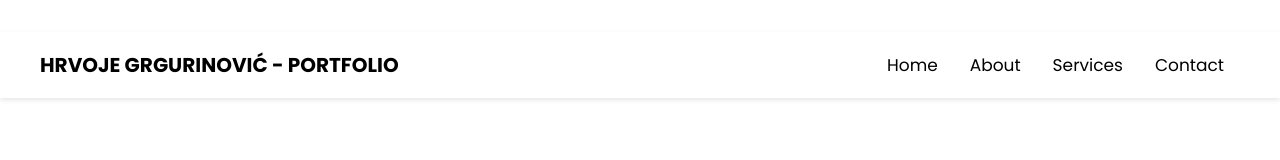
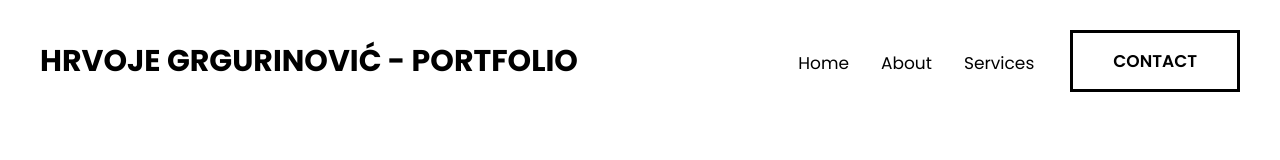
Before and after one commit to Leo1705/HrvojePortfolio, a plain HTML site: page index.html in a window 1280 px wide. Drawn offline with Linux system fonts and the light colour scheme; a web font is replaced by a local one.

Commit message:
NOVI KOD. HEADER GOTOV

```diff
--- a/index.html
+++ b/index.html
@@ -17,10 +17,10 @@
           >HRVOJE GRGURINOVIĆ - PORTFOLIO</a
         >
         <ul class="nav_list" id="myTopnav">
-          <a href="#home" class="active">Home</a>
-          <a href="#news">About</a>
-          <a href="#contact">Services</a>
-          <a href="#about">Contact</a>
+          <a href="#home" class="active nav_item">Home</a>
+          <a href="#about" class="nav_item">About</a>
+          <a href="#services" class="nav_item">Services</a>
+          <a href="#contact" class="contact_header">Contact</a>
         </ul>
 
         <a href="javascript:void(0);" class="icon" onclick="myFunction()">
--- a/style.css
+++ b/style.css
@@ -1,4 +1,3 @@
-
 @import url('https://fonts.googleapis.com/css2?family=Noto+Sans:ital,wdth,wght@0,62.5..100,700;1,62.5..100,700&display=swap');
 @import url('https://fonts.googleapis.com/css2?family=Bona+Nova+SC:wght@700&display=swap');
 @import url('https://fonts.googleapis.com/css2?family=Arvo:wght@700&display=swap');
@@ -14,10 +13,8 @@ body {
 
 
 .header_nav {
+  background-color: #fff;
 
-  margin-top: 2rem;
-  background-color: #fff;
-  box-shadow: 0 2px 5px rgba(0, 0, 0, 0.1);
   padding: 10px 20px;
   position: relative;
 }
@@ -29,11 +26,12 @@ body {
   justify-content: space-between;
   max-width: 1200px;
   margin: 0 auto;
+  padding:20px 0px;
 }
 
 .brand_logo {
 
-  font-size: 20px;
+  font-size: 30px;
   font-weight: bold;
   color: black;
   text-decoration: none;
@@ -49,21 +47,34 @@ body {
 }
 
 .nav_list a {
-
   color: black;
   text-align: center;
   padding: 10px 16px;
   text-decoration: none;
   font-size: 17px;
+  transition:all 0.3s;
+}
+.nav_item{
+  margin-top:10px;
 }
 
 .nav_list a:hover {
-
   background-color: #ddd;
   color: black;
+  transition:all 0.3s;
 }
-
-
+.contact_header{
+  border:3px solid black;
+  padding:15px 40px !important;
+  font-weight:600;
+  text-transform:uppercase;
+  margin-left:20px;
+}
+.contact_header:hover{
+background-color: #32AA27 !important;
+color:white !important;
+border-color:#32AA27;
+}
 .icon {
 
   display: none;
@@ -83,23 +94,28 @@ body {
     width: 100%;
     background-color: #fff;
     position: absolute;
-    top: 60px;
+    top:40px;
     left: 0;
-    box-shadow: 0 2px 5px rgba(0, 0, 0, 0.1);
+    transition:all 0.5s;
     z-index: 1000;
   }
 
   .nav_list.responsive {
     display: flex;
+    transition:display 0.5s;
   }
 
   .nav_list a {
     padding: 10px;
     text-align: left;
-    border-bottom: 1px solid #ddd;
+
   }
-
   .icon {
     display: block;
   }
+  .contact_header{
+padding:10px 20px;
+margin:10px auto;
+text-align:center !important;
+  }
 }
```
